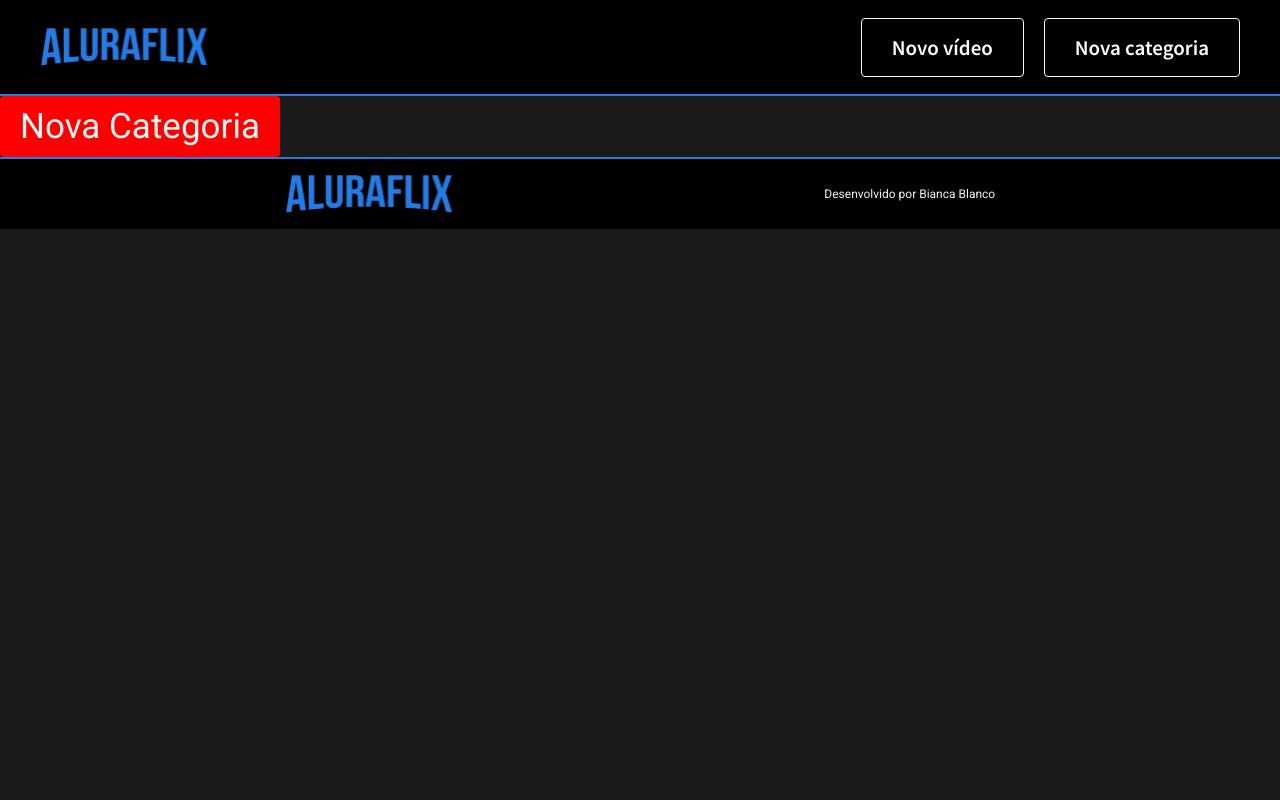
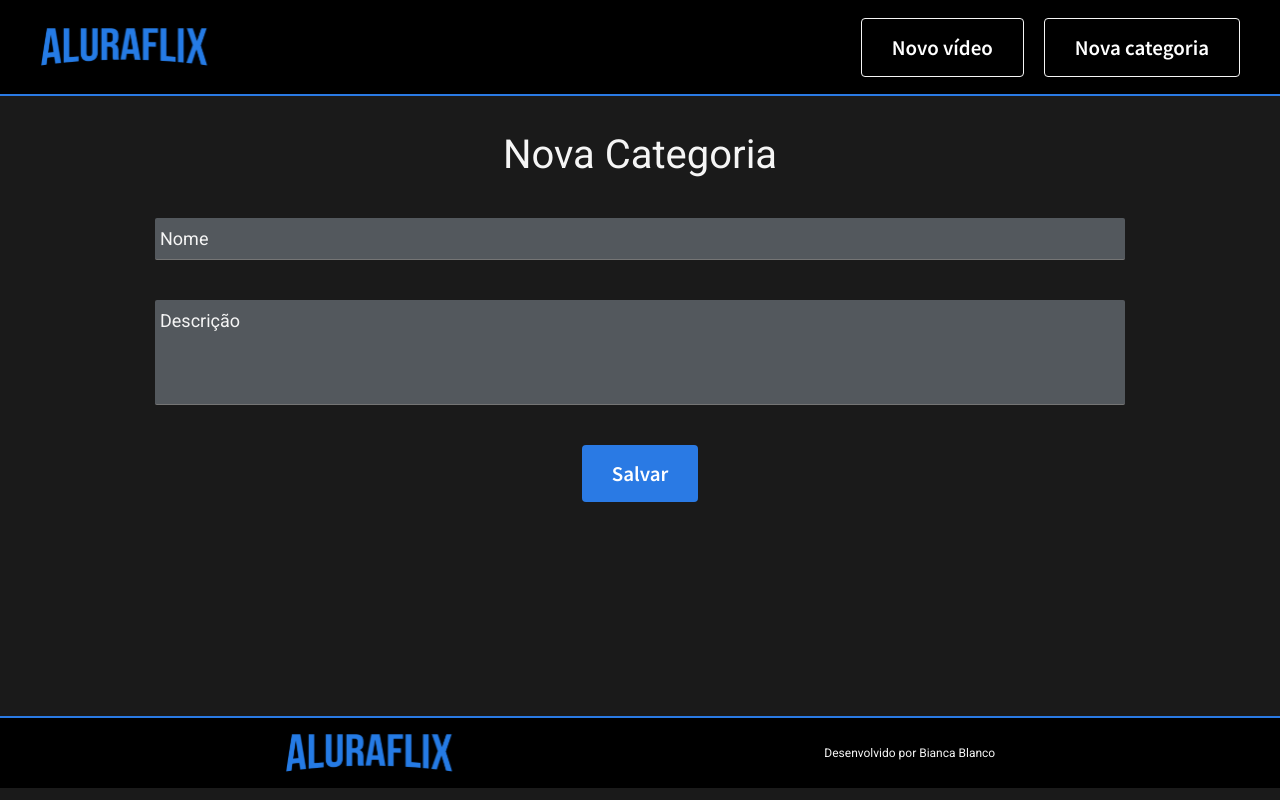
Before and after one commit to bncblnc/dogflix, a React (Create React App) app: page /novacategoria in a window 1280 px wide. Built offline with nearby package versions, Linux system fonts and the light colour scheme.

Commit message:
adding new category form

```diff
--- a/src/components/Form/SelectInput.jsx
+++ b/src/components/Form/SelectInput.jsx
@@ -1,13 +1,39 @@
 import React from "react";
 import styled from "styled-components";
 
-import { FieldContainer, StyledLabel, fieldStyled } from ".";
+import { FaChevronDown as Icon } from "react-icons/fa";
+import {
+  FieldContainer,
+  StyledLabel,
+  fieldStyled,
+  selectFieldAnimation,
+} from ".";
+import { grayColorLight } from "../UI/variables";
 
 const StyledSelect = styled.select`
   ${fieldStyled};
+  ${selectFieldAnimation};
+  appearance: none;
+
+  option {
+    font-size: 1.8rem;
+  }
 `;
 
-export default function Select({ name, options, setFunction }) {
+const ArrowIcon = styled(Icon)`
+  position: absolute;
+  top: 0;
+  right: 1rem;
+  height: 100%;
+  display: flex;
+  align-items: center;
+
+  font-size: 1.2rem;
+  color: ${grayColorLight};
+  transition: all 0.5s;
+`;
+
+export default function Select({ name, label, options, setFunction }) {
   return (
     <FieldContainer>
       <StyledSelect
@@ -15,12 +41,15 @@ export default function Select({ name, options, setFunction }) {
         onChange={(event) => setFunction(event.target.value)}
         required
       >
-        {options.map((obj, i) => (
-          <option key={i} value={Object.keys(obj)[0]}>
-            {Object.values(obj)[0]}
-          </option>
+        <option value="" hidden></option>
+        {options.map((option) => (
+          <option key={option}>{option}</option>
         ))}
       </StyledSelect>
+
+      <ArrowIcon />
+
+      <StyledLabel>{label}</StyledLabel>
     </FieldContainer>
   );
 }
--- a/src/components/Form/TextLarge.jsx
+++ b/src/components/Form/TextLarge.jsx
@@ -5,13 +5,13 @@ import {
   Bar,
   FieldContainer,
   StyledLabel,
-  fieldAnimation,
   fieldStyled,
+  textFieldAnimation,
 } from ".";
 
 const StyledTextarea = styled.textarea`
   ${fieldStyled};
-  ${fieldAnimation};
+  ${textFieldAnimation};
   resize: none;
 `;
 
--- a/src/components/Form/TextSmall.jsx
+++ b/src/components/Form/TextSmall.jsx
@@ -5,13 +5,13 @@ import {
   Bar,
   FieldContainer,
   StyledLabel,
-  fieldAnimation,
   fieldStyled,
+  textFieldAnimation,
 } from ".";
 
 const StyledInput = styled.input`
   ${fieldStyled};
-  ${fieldAnimation};
+  ${textFieldAnimation};
 `;
 
 export default function TextSmall({ label, type, value, setFunction }) {
--- a/src/components/Form/index.js
+++ b/src/components/Form/index.js
@@ -14,6 +14,7 @@ export const TitleForm = styled.h1`
 
 export const FormStyled = styled.form`
   max-width: 100rem;
+  min-height: calc(100vh - 22rem);
   margin: 2rem auto;
   padding: 1.5rem;
   display: flex;
@@ -31,21 +32,30 @@ export const fieldStyled = () => `
   width: 100%;
   border: none;
   border-bottom: 1px solid #757575;
+  border-radius:2px;
 
-  &:focus {
+  :focus {
     outline: none;
   }
 `;
 
-export const fieldAnimation = () => `
-  &:focus ~ label,
-  &:valid ~ label {
-   top: -2rem;
-   font-size: 1.4rem;
-   color: ${primaryColor};
+export const selectFieldAnimation = () => `
+  :valid ~ label{
+    top: -2rem;
+    font-size: 1.4rem;
+    color: ${primaryColor};
+  }
+`;
+
+export const textFieldAnimation = () => `
+  :focus ~ label,
+  :valid ~ label {
+    top: -2rem;
+    font-size: 1.4rem;
+    color: ${primaryColor};
   }
 
-  &:focus ~ ${Bar}:before, &:focus ~ ${Bar}:after {
+  :focus ~ ${Bar}:before, &:focus ~ ${Bar}:after {
    width: 100%;
   }
 `;
@@ -55,8 +65,8 @@ export const Bar = styled.span`
   display: block;
   width: 100%;
 
-  &:before,
-  &:after {
+  :before,
+  :after {
     content: "";
     height: 0.2rem;
     width: 0;
--- a/src/pages/NewCategory/index.jsx
+++ b/src/pages/NewCategory/index.jsx
@@ -1,14 +1,42 @@
 import React, { useState } from "react";
-import { TitleCategory } from "../../components/TitleCategory";
+
+import { FormStyled, TitleForm } from "../../components/Form";
+import TextSmall from "../../components/Form/TextSmall";
+import TextLarge from "../../components/Form/TextLarge";
+import { ButtonPrimary } from "../../components/Button";
 
 export default function NewCategory() {
   const [name, setName] = useState("");
-  const [info, setInfo] = useState("");
+  const [description, setDescription] = useState("");
   const [color, setColor] = useState("");
 
   return (
     <main>
-      <TitleCategory color="red">Nova Categoria</TitleCategory>
+      <FormStyled
+        onSubmit={(evento) => {
+          evento.preventDefault();
+          console.log(name, description);
+        }}
+      >
+        <TitleForm>Nova Categoria</TitleForm>
+        <TextSmall
+          label="Nome"
+          type="text"
+          value={name}
+          setFunction={setName}
+        />
+
+        <TextLarge
+          label="Descrição"
+          type="text"
+          value={description}
+          setFunction={setDescription}
+        />
+
+        <ButtonPrimary type="submit" primary>
+          Salvar
+        </ButtonPrimary>
+      </FormStyled>
     </main>
   );
 }
--- a/src/pages/NewVideo/index.jsx
+++ b/src/pages/NewVideo/index.jsx
@@ -12,11 +12,6 @@ export default function NewVideo() {
   const [link, setLink] = useState("");
   const [category, setCategory] = useState("");
   const [description, setDescription] = useState("");
-
-  function getOptions() {
-    const options = initialData.map((data) => ({ [data.url]: data.category }));
-    return options;
-  }
 
   return (
     <main>
@@ -41,8 +36,9 @@ export default function NewVideo() {
         />
         <Select
           name="category"
+          label="Categoria"
           value={category}
-          options={getOptions()}
+          options={initialData.map((data) => data.category)}
           setFunction={setCategory}
         />
 
```
